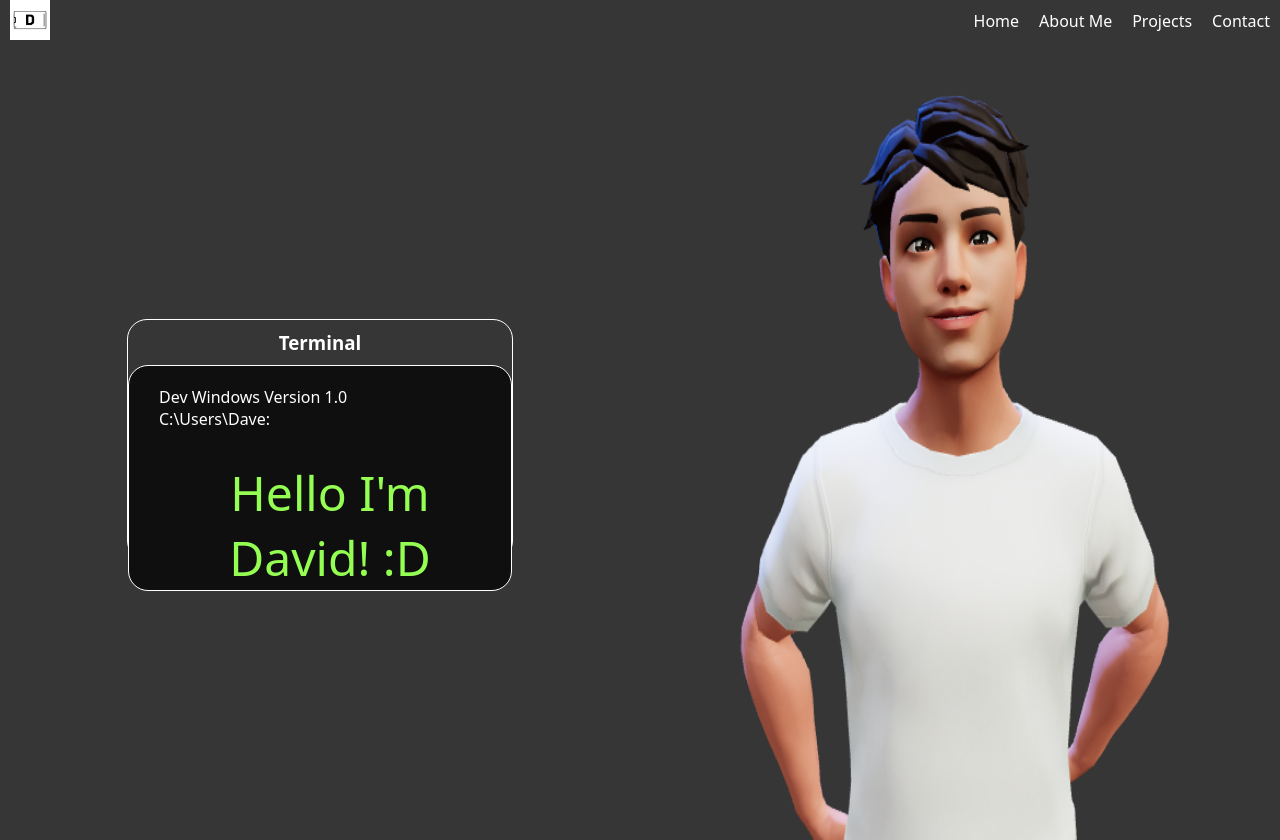
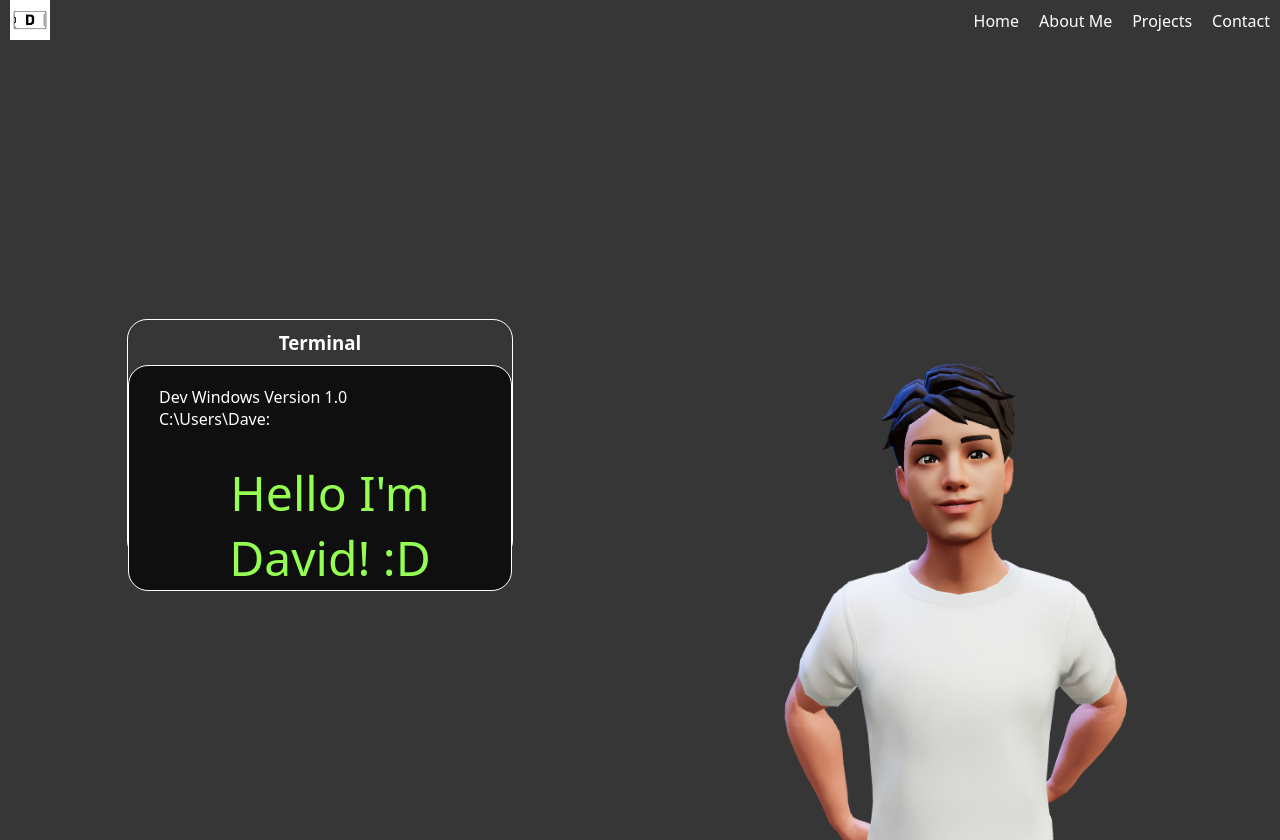
Before and after one commit to DaveHdz13/Portfolio, a React (Vite) app: page / in a window 1280 px wide. Built offline with nearby package versions, Linux system fonts and the light colour scheme.

Commit message:
Styles and Avatar correction

```diff
--- a/src/components/Home/Home.jsx
+++ b/src/components/Home/Home.jsx
@@ -1,6 +1,6 @@
 import React from "react";
 import './home.css';
-import avatar02 from '../../assets/Avatar02.png';
+//import avatar02 from '../../assets/Avatar02.png';
 import TerminalApp from "../TerminalApp/TerminalApp";
 
 // The 'avatar' is going to be a 3D model that interacts when hover :D
@@ -11,9 +11,7 @@ function Home() {
       <div className="left">
         <TerminalApp />
       </div>
-      <div className="right">
-        <img src={avatar02} alt="avatar" />
-      </div>
+      <div className="right"></div>
     </section>
   )
 }
--- a/src/components/Home/home.css
+++ b/src/components/Home/home.css
@@ -11,7 +11,9 @@
   justify-content: center;
   align-items: center;
 }
-.right > img {
-    width: 100%;
-    height: 100%;
+.right {
+  background-image: url(../../assets/Avatar02.png);
+  background-repeat: no-repeat;
+  background-size: 80%;
+  background-position: center bottom;
 }
```
Lines whose indentation alone changed are shown as unchanged.
